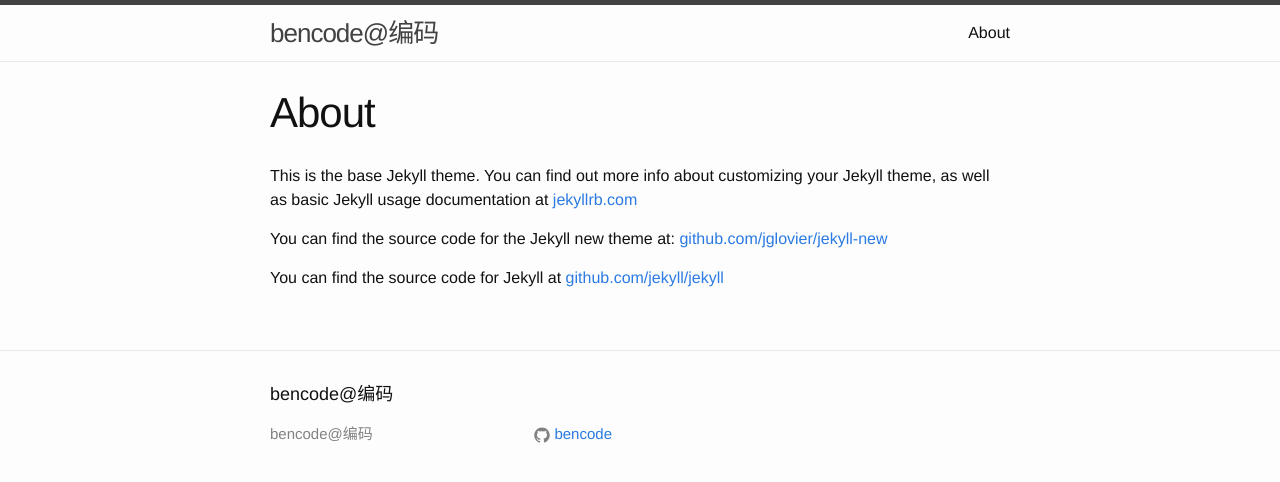
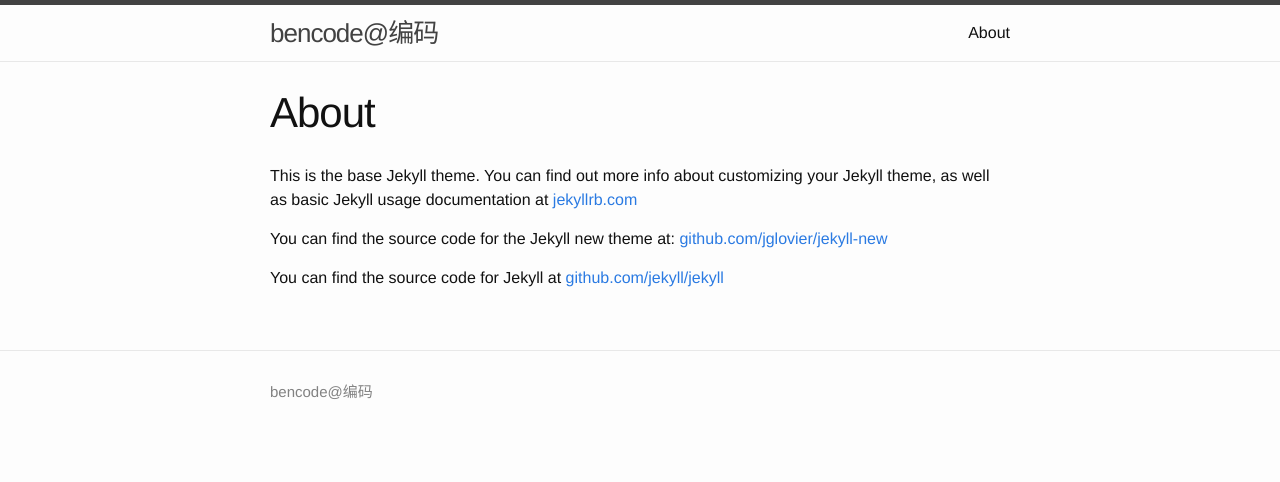
Before and after one commit to bencode/bencode.github.io, a Jekyll site: the page built from about.md, in a window 1280 px wide. Shown: the top 482 px of the page. Built offline with Jekyll 4.4.1, drawn with Linux system fonts in a browser that asks for light colours.

Commit message:
简化了theme

```diff
--- a/_config.yml
+++ b/_config.yml
@@ -1,10 +1,8 @@
 # Site settings
 title: bencode@编码
-email:
 description:  # this means to ignore newlines until "baseurl:"
 baseurl: "" # the subpath of your site, e.g. /blog/
 url: "http://bencode.github.io" # the base hostname & protocol for your site
-github_username:  bencode
 
 # Build settings
 markdown: kramdown
--- a/_includes/footer.html
+++ b/_includes/footer.html
@@ -1,8 +1,6 @@
 <footer class="site-footer">
 
   <div class="wrapper">
-
-    <h2 class="footer-heading">{{ site.title }}</h2>
 
     <div class="footer-col-wrapper">
       <div class="footer-col  footer-col-1">
@@ -17,28 +15,7 @@
           {% if site.github_username %}
           <li>
             <a href="https://github.com/{{ site.github_username }}">
-              <span class="icon  icon--github">
-                <svg viewBox="0 0 16 16">
-                  <path fill="#828282" d="M7.999,0.431c-4.285,0-7.76,3.474-7.76,7.761 c0,3.428,2.223,6.337,5.307,7.363c0.388,0.071,0.53-0.168,0.53-0.374c0-0.184-0.007-0.672-0.01-1.32 c-2.159,0.469-2.614-1.04-2.614-1.04c-0.353-0.896-0.862-1.135-0.862-1.135c-0.705-0.481,0.053-0.472,0.053-0.472 c0.779,0.055,1.189,0.8,1.189,0.8c0.692,1.186,1.816,0.843,2.258,0.645c0.071-0.502,0.271-0.843,0.493-1.037 C4.86,11.425,3.049,10.76,3.049,7.786c0-0.847,0.302-1.54,0.799-2.082C3.768,5.507,3.501,4.718,3.924,3.65 c0,0,0.652-0.209,2.134,0.796C6.677,4.273,7.34,4.187,8,4.184c0.659,0.003,1.323,0.089,1.943,0.261 c1.482-1.004,2.132-0.796,2.132-0.796c0.423,1.068,0.157,1.857,0.077,2.054c0.497,0.542,0.798,1.235,0.798,2.082 c0,2.981-1.814,3.637-3.543,3.829c0.279,0.24,0.527,0.713,0.527,1.437c0,1.037-0.01,1.874-0.01,2.129 c0,0.208,0.14,0.449,0.534,0.373c3.081-1.028,5.302-3.935,5.302-7.362C15.76,3.906,12.285,0.431,7.999,0.431z"/>
-                </svg>
-              </span>
-
               <span class="username">{{ site.github_username }}</span>
-            </a>
-          </li>
-          {% endif %}
-
-          {% if site.twitter_username %}
-          <li>
-            <a href="https://twitter.com/{{ site.twitter_username }}">
-              <span class="icon  icon--twitter">
-                <svg viewBox="0 0 16 16">
-                  <path fill="#828282" d="M15.969,3.058c-0.586,0.26-1.217,0.436-1.878,0.515c0.675-0.405,1.194-1.045,1.438-1.809
-                  c-0.632,0.375-1.332,0.647-2.076,0.793c-0.596-0.636-1.446-1.033-2.387-1.033c-1.806,0-3.27,1.464-3.27,3.27 c0,0.256,0.029,0.506,0.085,0.745C5.163,5.404,2.753,4.102,1.14,2.124C0.859,2.607,0.698,3.168,0.698,3.767 c0,1.134,0.577,2.135,1.455,2.722C1.616,6.472,1.112,6.325,0.671,6.08c0,0.014,0,0.027,0,0.041c0,1.584,1.127,2.906,2.623,3.206 C3.02,9.402,2.731,9.442,2.433,9.442c-0.211,0-0.416-0.021-0.615-0.059c0.416,1.299,1.624,2.245,3.055,2.271 c-1.119,0.877-2.529,1.4-4.061,1.4c-0.264,0-0.524-0.015-0.78-0.046c1.447,0.928,3.166,1.469,5.013,1.469 c6.015,0,9.304-4.983,9.304-9.304c0-0.142-0.003-0.283-0.009-0.423C14.976,4.29,15.531,3.714,15.969,3.058z"/>
-                </svg>
-              </span>
-
-              <span class="username">{{ site.twitter_username }}</span>
             </a>
           </li>
           {% endif %}
--- a/_includes/header.html
+++ b/_includes/header.html
@@ -5,14 +5,6 @@
     <a class="site-title" href="{{ site.baseurl }}/">{{ site.title }}</a>
 
     <nav class="site-nav">
-      <a href="#" class="menu-icon">
-        <svg viewBox="0 0 18 15">
-          <path fill="#424242" d="M18,1.484c0,0.82-0.665,1.484-1.484,1.484H1.484C0.665,2.969,0,2.304,0,1.484l0,0C0,0.665,0.665,0,1.484,0 h15.031C17.335,0,18,0.665,18,1.484L18,1.484z"/>
-          <path fill="#424242" d="M18,7.516C18,8.335,17.335,9,16.516,9H1.484C0.665,9,0,8.335,0,7.516l0,0c0-0.82,0.665-1.484,1.484-1.484 h15.031C17.335,6.031,18,6.696,18,7.516L18,7.516z"/>
-          <path fill="#424242" d="M18,13.516C18,14.335,17.335,15,16.516,15H1.484C0.665,15,0,14.335,0,13.516l0,0 c0-0.82,0.665-1.484,1.484-1.484h15.031C17.335,12.031,18,12.696,18,13.516L18,13.516z"/>
-        </svg>
-      </a>
-
       <div class="trigger">
         {% for page in site.pages %}
           {% if page.title %}
```
Also changed, not shown: 4 other files.
